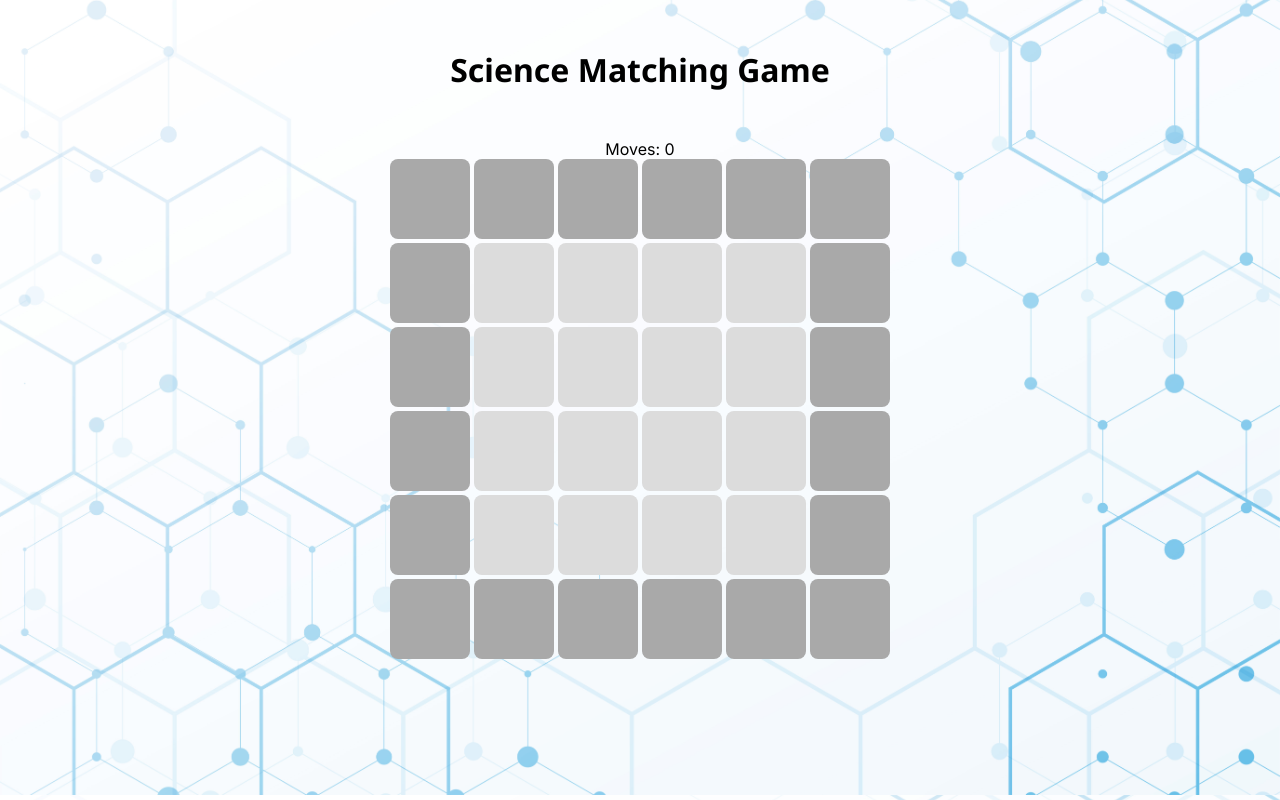
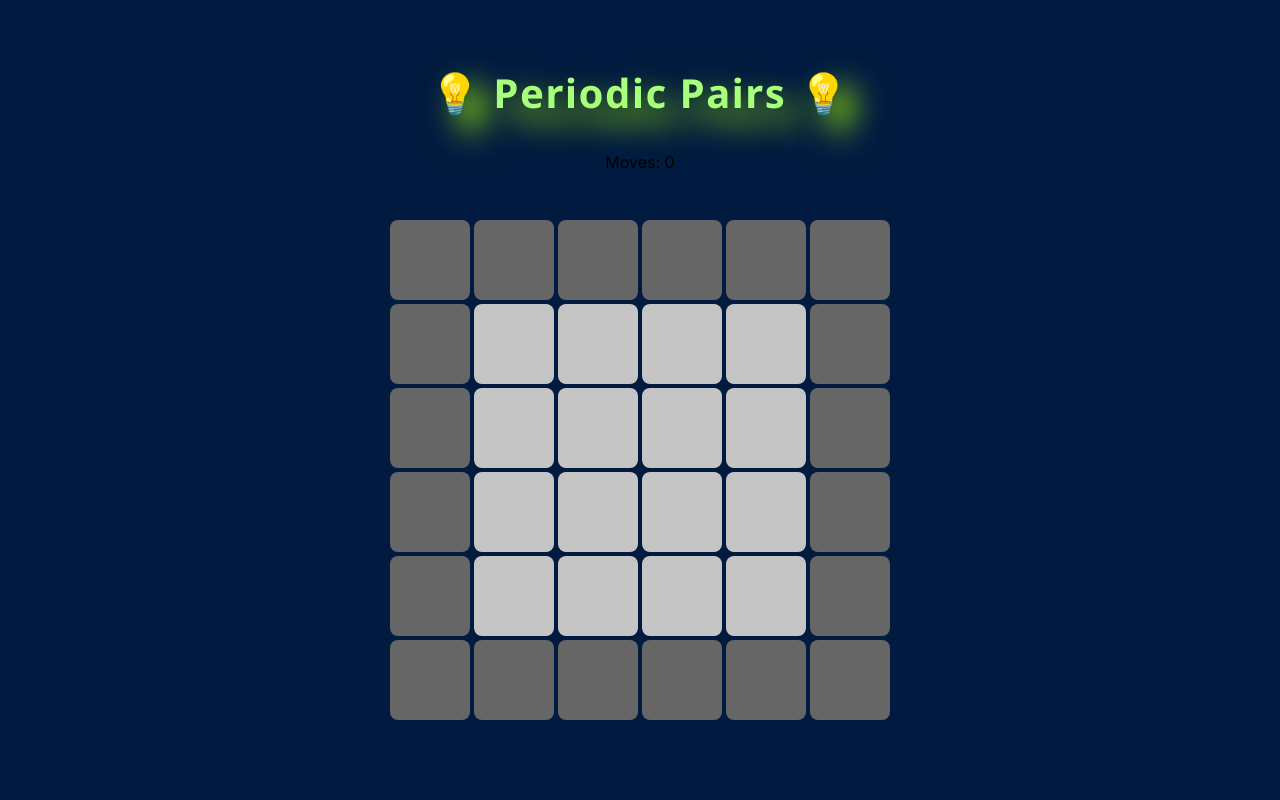
Before and after one commit to hishambhatti/periodic-pairs, a plain HTML site: page index.html in a window 1280 px wide. Drawn offline with Linux system fonts and the light colour scheme.

Commit message:
Added the color scheme

```diff
--- a/gameScript.js
+++ b/gameScript.js
@@ -1,7 +1,7 @@
 // Max grid size is 6x6, so need 18 unique symbols
 
 // TODO: Right now symbols are just numbers -- update with science icons
-const symbols = ["🧬", "🧲", "🧪", "🥼", "☕️", "🔬", "🦠", "🧫", "⚡️", "💡", "🔋", "⚛︎", "🔭", "🚀", "🧠", "🌱", "🥽", "🤓"]
+const symbols = ["🧬", "🧲", "🧪", "🥼", "☕️", "🔬", "🦠", "🧫", "⚡️", "⚙️", "🔋", "⚛︎", "🔭", "🚀", "🧠", "🌱", "🥽", "🤓"]
 
 availableIndices = [7, 8, 9, 10, 13, 14, 15, 16, 19, 20, 21, 22, 25, 26, 27, 28]
 num_pairs = availableIndices.length / 2
@@ -56,6 +56,8 @@ let num_moves = 0
 
 let disableClick = false
 
+const rootStyles = getComputedStyle(document.documentElement);
+
 const moves = document.getElementById("moves")
 moves.textContent = `Moves: ${num_moves}`
 
@@ -67,18 +69,19 @@ cards.forEach((symbol, symbolIndex) => {
     card.textContent = ""
 
     if (availableIndices.includes(symbolIndex)) {
-        card.style.backgroundColor = "gainsboro"
+        card.style.backgroundColor = rootStyles.getPropertyValue('--card-back-color')
         card.style.cursor = "pointer"
     } else {
-        card.style.backgroundColor = "darkgrey"
+        card.style.backgroundColor = rootStyles.getPropertyValue('--unavailable-card-color')
         card.style.cursor = "default"
     }
 
     card.addEventListener('mouseover', () => {
-        if (availableIndices.includes(symbolIndex)) {
-            card.style.border = "0.15rem solid black"
+        if (availableIndices.includes(symbolIndex) && !matched.includes(card)) {
+            card.style.border = "0.2rem solid " + rootStyles.getPropertyValue('--border-color')
         } else {
-            card.style.border = "0.15rem solid transparent"
+            card.style.border = "0.2rem solid transparent"
+            card.style.cursor = "default"
         }
     })
 
@@ -87,7 +90,6 @@ cards.forEach((symbol, symbolIndex) => {
     })
 
     card.addEventListener('click', () => {
-
         // ignores clicks if already matched/flipped or too many cards open
         if (flipped.length < 2 && !card.classList.contains("flipped") && !matched.includes(card)) {
             card.classList.add("flipped")
@@ -96,7 +98,7 @@ cards.forEach((symbol, symbolIndex) => {
         }
 
         if (flipped.length === 2 && !disableClick) {
-            // Check for a match
+            num_moves++
             if (flipped[0].innerText === flipped[1].innerText) {
                 matched.push(flipped[0], flipped[1])
                 flipped = []
@@ -106,7 +108,6 @@ cards.forEach((symbol, symbolIndex) => {
                 console.log(matched)
             } else {
                 // Not a match, flip it back after a short delay
-                num_moves++
                 moves.textContent = `Moves: ${num_moves}`
                 disableClick = true
                 setTimeout(() => {
--- a/index.html
+++ b/index.html
@@ -12,7 +12,7 @@
 </head>
 <body>
     <!-- Add in multiple screens later -->
-    <h1>Science Matching Game</h1>
+    <h1>💡 Periodic Pairs 💡</h1>
 
     <div id="scorecard">
         <span id="moves"></span>
--- a/style.css
+++ b/style.css
@@ -3,6 +3,16 @@
     margin: 0;
     box-sizing: border-box;
     font-family: 'Inter', sans-serif;
+}
+
+:root {
+    --title-color: #A8FF7A;
+    --glow-color: #acff00;
+    --unavailable-card-color: rgb(102, 102, 102);
+    --card-back-color: rgb(197, 197, 197);
+    --card-front-color: gainsboro;
+    --border-color: #FFD700;
+    --background-color: #011b40;
 }
 
 body {
@@ -12,46 +22,46 @@ body {
     align-items: center;
     justify-content: center;
     margin: 0;
-    background-image: url('images/19366.jpg');
-    background-repeat: repeat;
-    background-size: cover;
-    background-position: center center;
+    min-height: 100vh;
+    background-color: var(--background-color)
+
 }
 
 h1 {
-    margin: 3rem;
     font-family: 'Noto Sans', sans-serif;
+    padding: 2rem;
+    font-weight: 700;
+    font-size: 2.5rem;
+    text-shadow: 1rem 1rem 2rem var(--glow-color);
+    letter-spacing: 0.1rem;
+    color: var(--title-color);
 }
 
 .board {
     display: grid;
     grid-template-columns: repeat(6, 5rem);
     gap: 0.25rem;
+    padding: 3rem;
+    perspective: 2rem;
 }
 
 .card {
     width: 5rem;
     height: 5rem;
-    background-color: darkgray;
+    background-color: var(--card-back-color);
     display: flex;
     align-items: center;
     justify-content: center;
-    font-size: 2rem;
-    color: black;
+    font-size: 2.5rem;
     border-radius: 0.5rem;
     cursor: default;
     user-select: none;
-    transform-style: preserve-3d;
     transition-duration: 200ms;
     border-color: transparent;
     border: 0.15rem solid transparent;
-    perspective: 1rem
+    transform-style: preserve-3d;
 }
 
-
-
 .card.flipped {
-  background: white;
-  color: black;
-  border: 0.15rem solid #3498db;
+  background: var(--card-front-color);
 }
```
Also changed, not shown: memory-game.html (+0 -2 lines), images/3696093.jpg (added).
